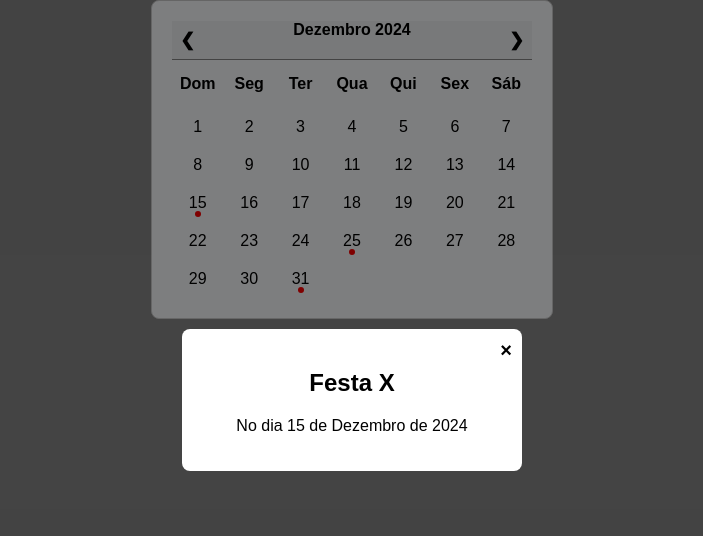
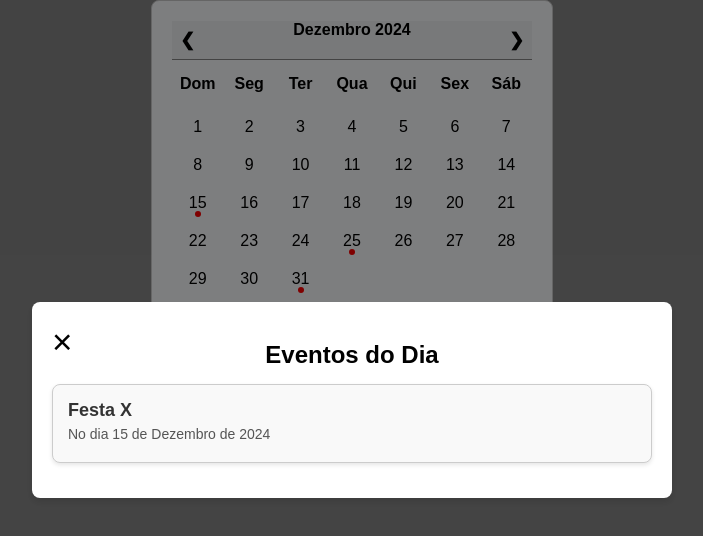
Before and after one commit to DChivela/Calendar, a plain HTML site: page index.html in a window 1280 px wide. Both pictures are taken after a click on the element "15". Shown: the whole page, without its empty margins (288-991 px from the left). Drawn offline with Linux system fonts and the light colour scheme.

Commit message:
Apresentação do modal

```diff
--- a/script.js
+++ b/script.js
@@ -39,19 +39,19 @@ function renderCalendar(date) {
 
         const dataFormatada = `${year}-${String(month + 1).padStart(2, '0')}-${String(i).padStart(2, '0')}`;
 
-        // Verificar se há evento neste dia
-        const evento = eventos.find(e => e.data === dataFormatada);
-        if (evento) {
+        // Verificar se há eventos neste dia
+        const eventosDoDia = eventos.filter(e => e.data === dataFormatada);
+        if (eventosDoDia.length > 0) {
             dayElement.classList.add('event-day');
-            dayElement.addEventListener('click', () => exibirDetalhesEvento(evento));
+            dayElement.addEventListener('click', () => exibirDetalhesEventos(eventosDoDia));
         }
 
         days.appendChild(dayElement);
     }
 }
 
-// Exibir detalhes do evento
-function exibirDetalhesEvento(evento) {
+// Exibir detalhes dos eventos do dia
+function exibirDetalhesEventos(eventosDoDia) {
     const modal = document.createElement('div');
     modal.className = 'modal';
 
@@ -64,14 +64,26 @@ function exibirDetalhesEvento(evento) {
     closeBtn.addEventListener('click', () => modal.remove());
 
     const eventTitle = document.createElement('h2');
-    eventTitle.textContent = evento.titulo;
+    eventTitle.textContent = 'Eventos do Dia';
 
-    const eventDescription = document.createElement('p');
-    eventDescription.textContent = evento.descricao;
+    modalContent.appendChild(closeBtn); // Garantir que o close esteja no topo
+    modalContent.appendChild(eventTitle);
 
-    modalContent.appendChild(closeBtn);
-    modalContent.appendChild(eventTitle);
-    modalContent.appendChild(eventDescription);
+    eventosDoDia.forEach(evento => {
+        const eventContainer = document.createElement('div');
+        eventContainer.className = 'event-container';
+
+        const eventTitulo = document.createElement('h3');
+        eventTitulo.textContent = evento.titulo;
+
+        const eventDescricao = document.createElement('p');
+        eventDescricao.textContent = evento.descricao;
+
+        eventContainer.appendChild(eventTitulo);
+        eventContainer.appendChild(eventDescricao);
+        modalContent.appendChild(eventContainer);
+    });
+
     modal.appendChild(modalContent);
     document.body.appendChild(modal);
 }
--- a/style.css
+++ b/style.css
@@ -115,36 +115,71 @@ body {
     border-radius: 50%;
 }
 
-/* Estilos do modal */
+/* Modal geral */
 .modal {
     position: fixed;
     top: 0;
     left: 0;
     width: 100%;
     height: 100%;
-    background-color: rgba(0, 0, 0, 0.5);
+    background: rgba(0, 0, 0, 0.5);
     display: flex;
     justify-content: center;
     align-items: center;
+    z-index: 1000;
 }
 
 .modal-content {
-    background-color: white;
+    background: #fff;
     padding: 20px;
     border-radius: 8px;
-    width: 300px;
+    box-shadow: 0 4px 6px rgba(0, 0, 0, 0.1);
+    max-width: 600px;
+    width: 100%;
+    text-align: left;
+    overflow-y: auto;
+    max-height: 80vh;
+}
+
+.modal-content h2 {
     text-align: center;
-    position: relative;
+    margin-bottom: 15px;
 }
 
 .close {
     position: absolute;
-    top: 10px;
-    right: 10px;
+    /* top: 0px; */
+    /* right: 15px; */
+    font-size: 35px;
     cursor: pointer;
-    font-size: 20px;
+    color: #000000;
+}
+
+/* Caixa de cada evento */
+.event-container {
+    border: 1px solid #ccc;
+    border-radius: 8px;
+    margin-bottom: 15px;
+    padding: 15px;
+    background-color: #f9f9f9;
+    box-shadow: 0 2px 4px rgba(0, 0, 0, 0.1);
+}
+
+.event-container h3 {
+    margin: 0;
+    font-size: 18px;
     font-weight: bold;
+    color: #333;
 }
+
+.event-container p {
+    margin: 5px 0;
+    white-space: pre-line; /* Mantém quebras de linha */
+    color: #555;
+    font-size: 14px;
+}
+
+
 
 
 
@@ -181,22 +216,3 @@ body {
 
 
 /*###################################################################*/
-/* .close {
-    color: #aaa;
-    float: right;
-    font-size: 28px;
-    font-weight: bold;
-}
-
-.close:hover,
-.close:focus {
-    color: black;
-    text-decoration: none;
-    cursor: pointer;
-}
-
-.calendar-grid {
-    display: grid;
-    grid-template-columns: repeat(7, 1fr); /* 7 colunas para os dias da semana */
-    /* gap: 10px;
-}  */
```
